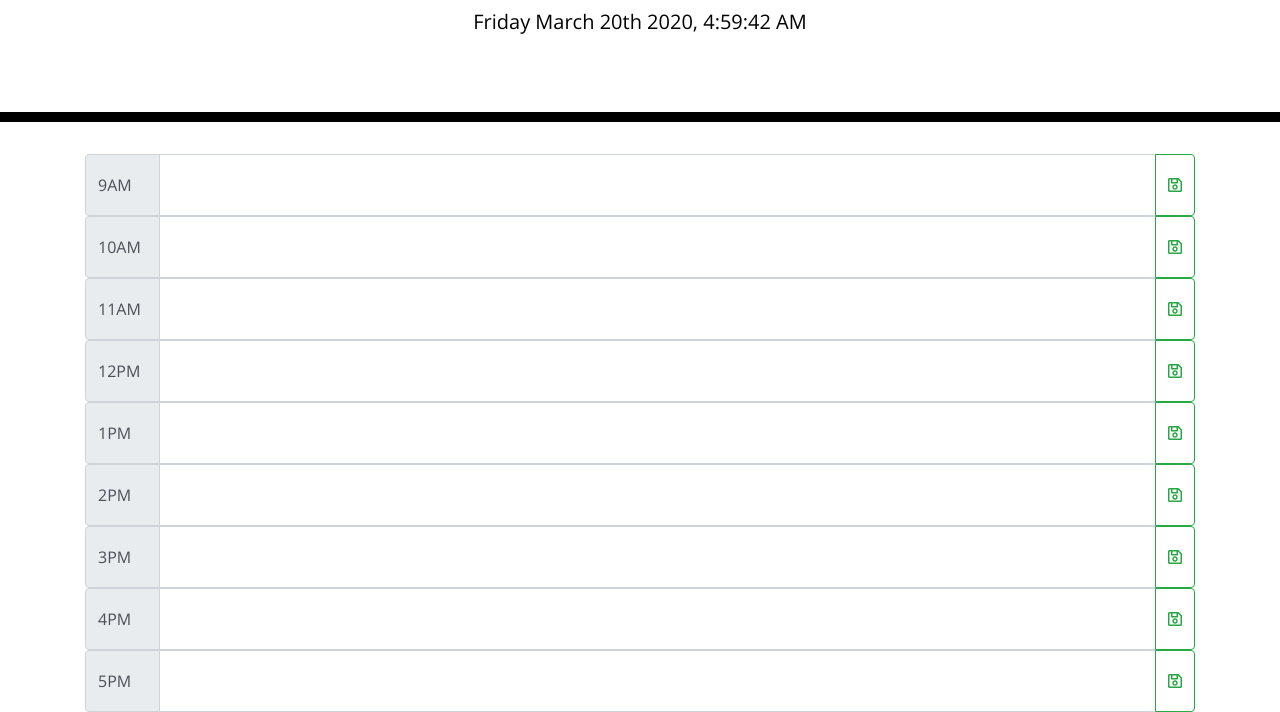
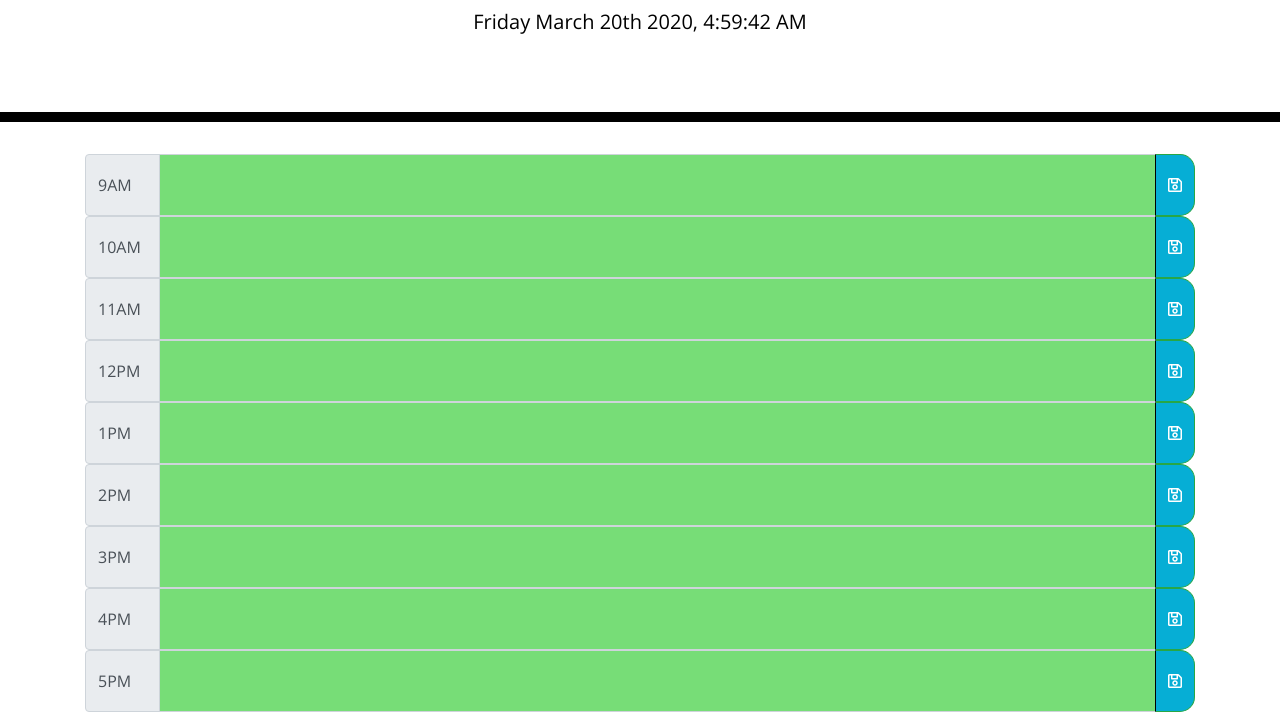
Before and after one commit to washiPolly/Work_Day_Scheduler, a plain HTML site: page index.html in a window 1280 px wide. Shown: the part 182-894 px from the top of the page. Drawn offline with nearby package versions, Linux system fonts and the light colour scheme.

Commit message:
added local storage and classes for highlighting

```diff
--- a/index.html
+++ b/index.html
@@ -34,19 +34,19 @@
         <div class="input-group-prepend">
           <span class="input-group-text">9AM</span>
         </div>
-        <textarea class="form-control" aria-label="With textarea"></textarea>
-        <div id="nineSpan" class="input-group-append">
-          <button id="nineBtn" class="btn btn-outline-success far fa-save" type="button"></button>
+        <textarea id="nineSpan" data-block = "9" class="form-control timeBlock" aria-label="With textarea"></textarea>
+        <div class="input-group-append">
+          <button id="nineBtn" class="btn btn-outline-success far fa-save saveBtn" type="button"></button>
         </div>
       </div>
 
       <div class="input-group">
         <div class="input-group-prepend">
-          <span class="input-group-text">10AM</span>
+          <span class="input-group-text" >10AM</span>
         </div>
-        <textarea class="form-control" aria-label="With textarea"></textarea>
+        <textarea id="tenSpan" data-block = "10" class="form-control timeBlock" aria-label="With textarea"></textarea>
         <div class="input-group-append">
-          <button class="btn btn-outline-success far fa-save" type="button"></button>
+          <button id="tenBtn" class="btn btn-outline-success far fa-save saveBtn" type="button"></button>
         </div>
       </div>
 
@@ -54,9 +54,9 @@
         <div class="input-group-prepend">
           <span class="input-group-text">11AM</span>
         </div>
-        <textarea class="form-control" aria-label="With textarea"></textarea>
+        <textarea id="elevenSpan" data-block = "11" class="form-control timeBlock" aria-label="With textarea"></textarea>
         <div class="input-group-append">
-          <button class="btn btn-outline-success far fa-save" type="button"></button>
+          <button id="elevenBtn" class="btn btn-outline-success far fa-save saveBtn" type="button"></button>
         </div>
       </div>
 
@@ -64,59 +64,59 @@
         <div class="input-group-prepend">
           <span class="input-group-text">12PM</span>
         </div>
-        <textarea class="form-control" aria-label="With textarea"></textarea>
+        <textarea id="twelveSpan" data-block = "12" class="form-control timeBlock" aria-label="With textarea"></textarea>
         <div class="input-group-append">
-          <button class="btn btn-outline-success far fa-save" type="button"></button>
+          <button id="twelveBtn" class="btn btn-outline-success far fa-save saveBtn" type="button"></button>
         </div>
       </div>
 
       <div class="input-group">
         <div class="input-group-prepend">
-          <span class="input-group-text">1PM </span>
+          <span class="input-group-text">1PM</span>
         </div>
-        <textarea class="form-control" aria-label="With textarea"></textarea>
+        <textarea id="oneSpan" data-block = "13" class="form-control timeBlock" aria-label="With textarea"></textarea>
         <div class="input-group-append">
-          <button class="btn btn-outline-success far fa-save" type="button"></button>
+          <button id="oneBtn" class="btn btn-outline-success far fa-save saveBtn" type="button"></button>
         </div>
       </div>
 
       <div class="input-group">
         <div class="input-group-prepend">
-          <span class="input-group-text">2PM </span>
+          <span class="input-group-text">2PM</span>
         </div>
-        <textarea class="form-control" aria-label="With textarea"></textarea>
+        <textarea id="twoSpan" data-block = "14" class="form-control timeBlock" aria-label="With textarea"></textarea>
         <div class="input-group-append">
-          <button class="btn btn-outline-success far fa-save" type="button"></button>
+          <button id="twoBtn" class="btn btn-outline-success far fa-save saveBtn" type="button"></button>
         </div>
       </div>
 
       <div class="input-group">
         <div class="input-group-prepend">
-          <span class="input-group-text">3PM </span>
+          <span class="input-group-text">3PM</span>
         </div>
-        <textarea class="form-control" aria-label="With textarea"></textarea>
+        <textarea id="threeSpan" data-block = "15" class="form-control timeBlock" aria-label="With textarea"></textarea>
         <div class="input-group-append">
-          <button class="btn btn-outline-success far fa-save" type="button"></button>
+          <button id="threeBtn" class="btn btn-outline-success far fa-save saveBtn" type="button"></button>
         </div>
       </div>
 
       <div class="input-group">
         <div class="input-group-prepend">
-          <span class="input-group-text">4PM </span>
+          <span class="input-group-text">4PM</span>
         </div>
-        <textarea class="form-control" aria-label="With textarea"></textarea>
+        <textarea id="fourSpan" data-block = "16" class="form-control timeBlock" aria-label="With textarea"></textarea>
         <div class="input-group-append">
-          <button class="btn btn-outline-success far fa-save" type="button"></button>
+          <button id="fourBtn" class="btn btn-outline-success far fa-save saveBtn" type="button"></button>
         </div>
       </div>
 
       <div class="input-group">
         <div class="input-group-prepend">
-          <span class="input-group-text">5PM </span>
+          <span class="input-group-text">5PM</span>
         </div>
-        <textarea class="form-control" aria-label="With textarea"></textarea>
+        <textarea id="fiveSpan" data-block = "17" class="form-control timeBlock" aria-label="With textarea"></textarea>
         <div class="input-group-append">
-          <button class="btn btn-outline-success far fa-save" type="button"></button>
+          <button id="fiveBtn" class="btn btn-outline-success far fa-save saveBtn" type="button"></button>
         </div>
       </div>
 
--- a/script.js
+++ b/script.js
@@ -1,5 +1,106 @@
+var nineSpan = document.querySelector("#nineSpan");
+var nineBtn = document.querySelector("#nineBtn");
+var tenSpan = document.querySelector("#tenSpan");
+var tenBtn = document.querySelector("#tenBtn");
+var elevenSpan = document.querySelector("#elevenSpan");
+var elevenBtn = document.querySelector("#eleveneBtn");
+var twelveSpan = document.querySelector("#twelveSpan");
+var twelveBtn = document.querySelector("#twelveBtn");
+var oneSpan = document.querySelector("#oneSpan");
+var oneBtn = document.querySelector("#oneBtn");
+var twoSpan = document.querySelector("#twoSpan");
+var twoBtn = document.querySelector("#twoBtn");
+var threeSpan = document.querySelector("#threeSpan");
+var threeBtn = document.querySelector("#threeBtn");
+var fourSpan = document.querySelector("#fourSpan");
+var fourBtn = document.querySelector("#fourBtn");
+var fiveSpan = document.querySelector("#fiveSpan");
+var fiveBtn = document.querySelector("#fiveBtn");
+
+
+renderNotes();
+
+function renderNotes() {
+  var storedNineSpan = localStorage.getItem("nineSpan");
+  var storedTenSpan = localStorage.getItem("tenSpan");
+  var storedElevenSpan = localStorage.getItem("elevenSpan");
+  var storedTwelveSpan = localStorage.getItem("twelveSpan");
+  var storedOneSpan = localStorage.getItem("oneSpan");
+  var storedTwoSpan = localStorage.getItem("twoSpan");
+  var storedThreeSpan = localStorage.getItem("threeSpan");
+  var storedFourSpan = localStorage.getItem("fourSpan");
+  var storedFiveSpan = localStorage.getItem("fiveSpan");
+
+  nineSpan.textContent = storedNineSpan;
+  tenSpan.textContent = storedTenSpan;
+  elevenSpan.textContent = storedElevenSpan;
+  twelveSpan.textContent = storedTwelveSpan;
+  oneSpan.textContent = storedOneSpan;
+  twoSpan.textContent = storedTwoSpan;
+  threeSpan.textContent = storedThreeSpan;
+  fourSpan.textContent = storedFourSpan;
+  fiveSpan.textContent = storedFiveSpan;
+
+
+}
+
+
+$(".saveBtn").on("click", function (){
+
+  var nineSpanInput = document.querySelector("#nineSpan").value;
+  var tenSpanInput = document.querySelector("#tenSpan").value;
+  var elevenSpanInput = document.querySelector("#elevenSpan").value;
+  var twelveSpanInput = document.querySelector("#twelveSpan").value;
+  var oneSpanInput = document.querySelector("#oneSpan").value;
+  var twoSpanInput = document.querySelector("#twoSpan").value;
+  var threeSpanInput = document.querySelector("#threeSpan").value;
+  var fourSpanInput = document.querySelector("#fourSpan").value;
+  var fiveSpanInput = document.querySelector("#fiveSpan").value;
+
+  localStorage.setItem("nineSpan", nineSpanInput);
+  localStorage.setItem("tenSpan", tenSpanInput);
+  localStorage.setItem("elevenSpan", elevenSpanInput);
+  localStorage.setItem("twelveSpan", twelveSpanInput);
+  localStorage.setItem("oneSpan", oneSpanInput);
+  localStorage.setItem("twoSpan", twoSpanInput);
+  localStorage.setItem("threeSpan", threeSpanInput);
+  localStorage.setItem("fourSpan", fourSpanInput);
+  localStorage.setItem("fiveSpan", fiveSpanInput);
+  renderNotes();
+
+
+});
+
+
+
+
+
+
+
+$("#currentDay").text(moment().format(('dddd MMMM Do YYYY, h:mm:ss A')));
+
+
+
 
 var currentHour = moment().hours();
 console.log(currentHour);
 
-$("#currentDay").text(moment().format(('dddd MMMM Do YYYY, h:mm:ss A')));
+$(".timeBlock").each(function(){
+var block = parseInt($(this).attr("data-block"));
+console.log(block);
+
+if (block < currentHour){
+  $(this).addClass("past");
+
+}
+if(block > currentHour){
+$(this).removeClass("past");
+$(this).addClass("future");
+}
+if(block === currentHour){
+  $(this).removeClass("past");
+  $(this).removeClass("future");
+  $(this).addClass("present")
+}
+
+});
```
